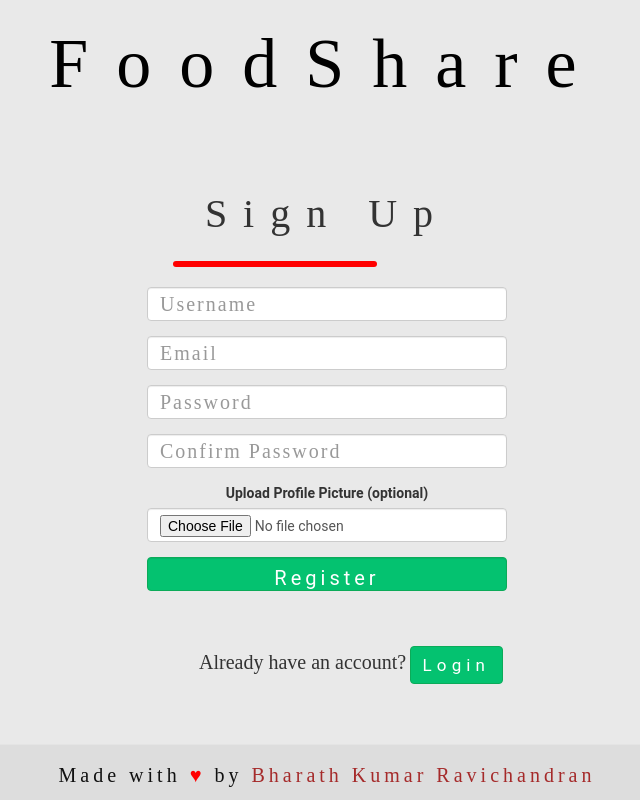
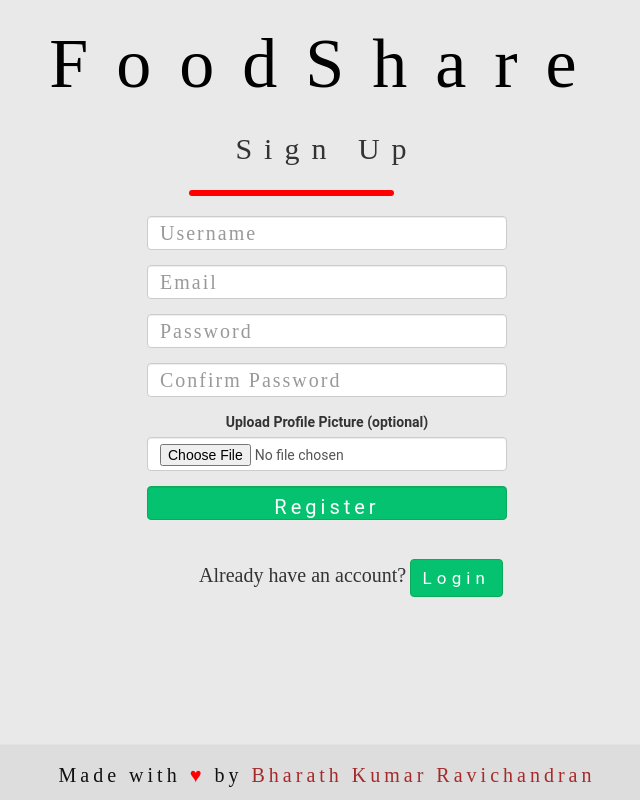
Before and after one commit to BharathKumarRavichandran/FoodShare, a PHP site: page /register.php in a window 1280 px wide. Shown: the whole page, without its empty margins (313-953 px from the left). Run offline with PHP 8.4, Linux system fonts and the light colour scheme; some libraries are stand-ins or nearby versions; some web fonts are replaced.

Commit message:
styles edited

```diff
--- a/css/register.css
+++ b/css/register.css
@@ -17,10 +17,10 @@ html,body{
     text-align: center;
     font-family: 'Sofia';
     letter-spacing: 0.4em;
-    font-size: 40px;
+    font-size: 30px;
     padding: 5px;
     padding-bottom: 0px;
-    margin-top: 80px;
+    margin-top: 20px;
 }
 
 #errMsg{
@@ -31,7 +31,7 @@ html,body{
     font-size: 15px;
     width: 16vw;
     padding: 3px;
-    margin-left: 2vw;
+    margin-left: 3.3vw;
     padding-left: 10px;
     border-radius: 4px;
     margin-bottom: 20px;
@@ -68,7 +68,7 @@ html,body{
 }
 
 .options{
-    margin-top: 5vh;
+    margin-top: 3vh;
 }
 
 .text{
```
